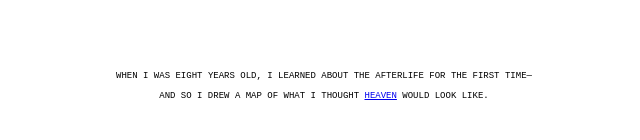
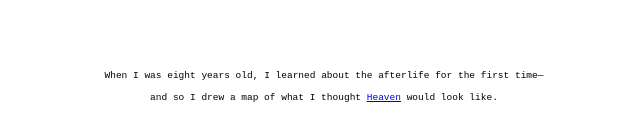
Before and after one commit to azfang/asciiheaven, a plain HTML site: page index.html in a window 1280 px wide. Shown: the part 322-462 px from the top of the page, without its empty margins (316-956 px from the left). Drawn offline with Linux system fonts and the light colour scheme; a web font is replaced by a local one.

Commit message:
Update index.html

```diff
--- a/index.html
+++ b/index.html
@@ -6,8 +6,8 @@
          <link rel="stylesheet" href="https://use.typekit.net/ocy3rnx.css">
     <style>
         pre {
-            font-size: 9px;
-            text-transform: uppercase;
+            font-size: 9.5px;
+/*             text-transform: uppercase; */
             font-family: "ocr-a-std", monospace;
             font-weight: 400;
             font-style: normal;
```
